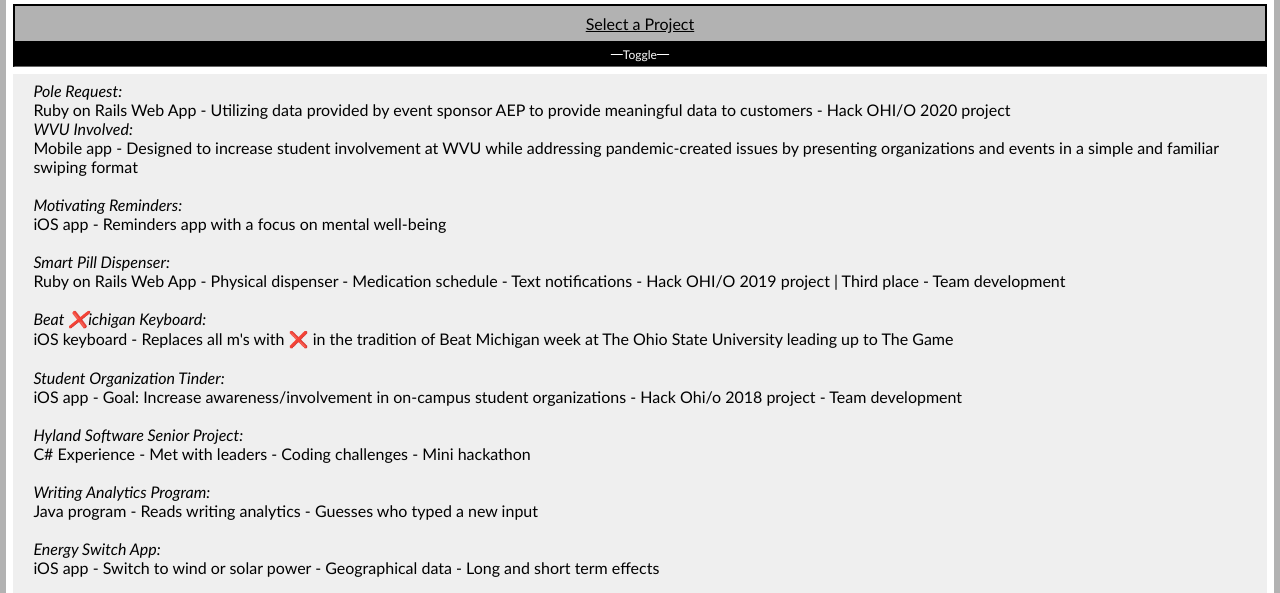
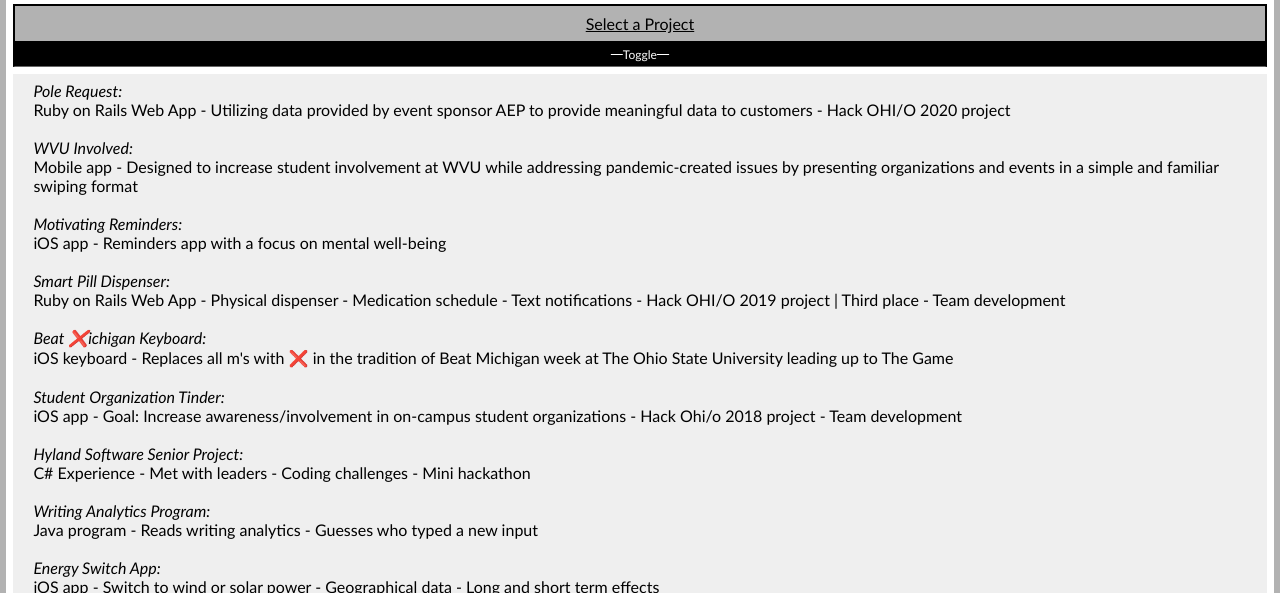
Before and after one commit to amlubinger/amlubinger.github.io, a plain HTML site: page projects.html in a window 1280 px wide. Shown: the part 196-789 px from the top of the page. Drawn offline with Linux system fonts and the light colour scheme.

Commit message:
Fixed spacing.

```diff
--- a/projects.html
+++ b/projects.html
@@ -69,7 +69,7 @@
                     <p><em><a href="projects/polerequest.html" style="color:rgb(0,0,0); text-decoration-line:none;">Pole Request</a>:</em>
                     <br>Ruby on Rails Web App - Utilizing data provided by event sponsor AEP to provide meaningful data to customers - Hack OHI/O 2020 project<br>
 
-                    <p><em><a href="projects/wvuinvolved.html" style="color:rgb(0,0,0); text-decoration-line:none;">WVU Involved</a>:</em>
+                    <br><p><em><a href="projects/wvuinvolved.html" style="color:rgb(0,0,0); text-decoration-line:none;">WVU Involved</a>:</em>
                     <br>Mobile app - Designed to increase student involvement at WVU while addressing pandemic-created issues by presenting organizations
                     and events in a simple and familiar swiping format<br>
 
```
